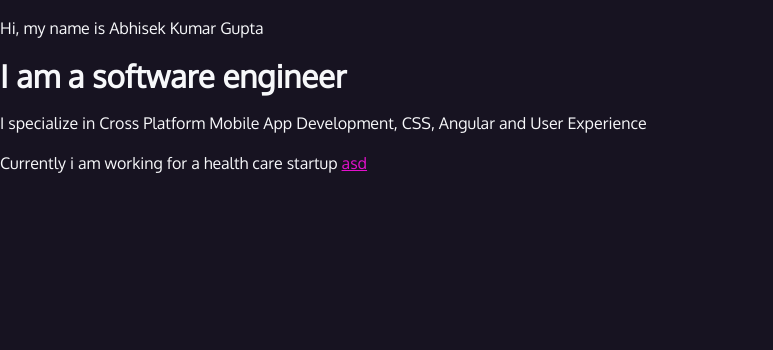
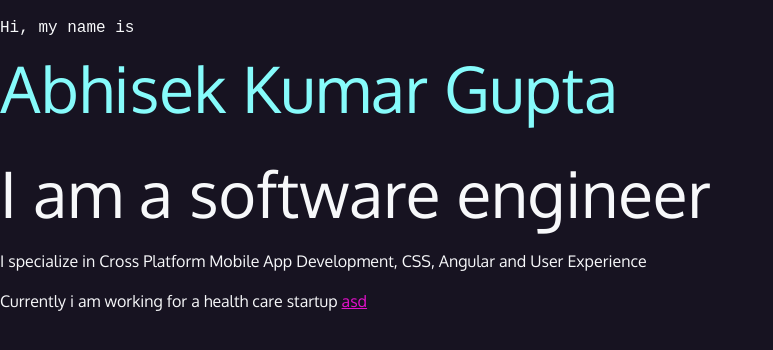
Before and after one commit to akgmage/portfolio, an Angular app: page / in a window 1280 px wide. Shown: the top 350 px of the page, without its empty margins (0-773 px from the left). Built offline with nearby package versions, Linux system fonts and the light colour scheme; a web font is replaced by a local one.

Commit message:
add style for name and h2

```diff
--- a/src/app/app.component.html
+++ b/src/app/app.component.html
@@ -1,5 +1,5 @@
 <section id="intro">
-  <p>Hi, my name is <span>Abhisek Kumar Gupta</span></p>
+  <p class="name">Hi, my name is <span>Abhisek Kumar Gupta</span></p>
   <h2>I am a software engineer</h2>
   <p>
     I specialize in Cross Platform Mobile App Development, CSS, Angular and User
--- a/src/styles.scss
+++ b/src/styles.scss
@@ -51,3 +51,16 @@ a:hover {
   font-size: 1rem;
   line-height: 1.5;
 }
+#intro .name {
+  font-family: var(--mono);
+}
+.name span {
+  font-family: var(--sans);
+  font-size: 4rem;
+  color: var(--aqua);
+  display: block;
+}
+#intro h2 {
+  font-size: 4rem;
+  font-weight: normal;
+}
```
